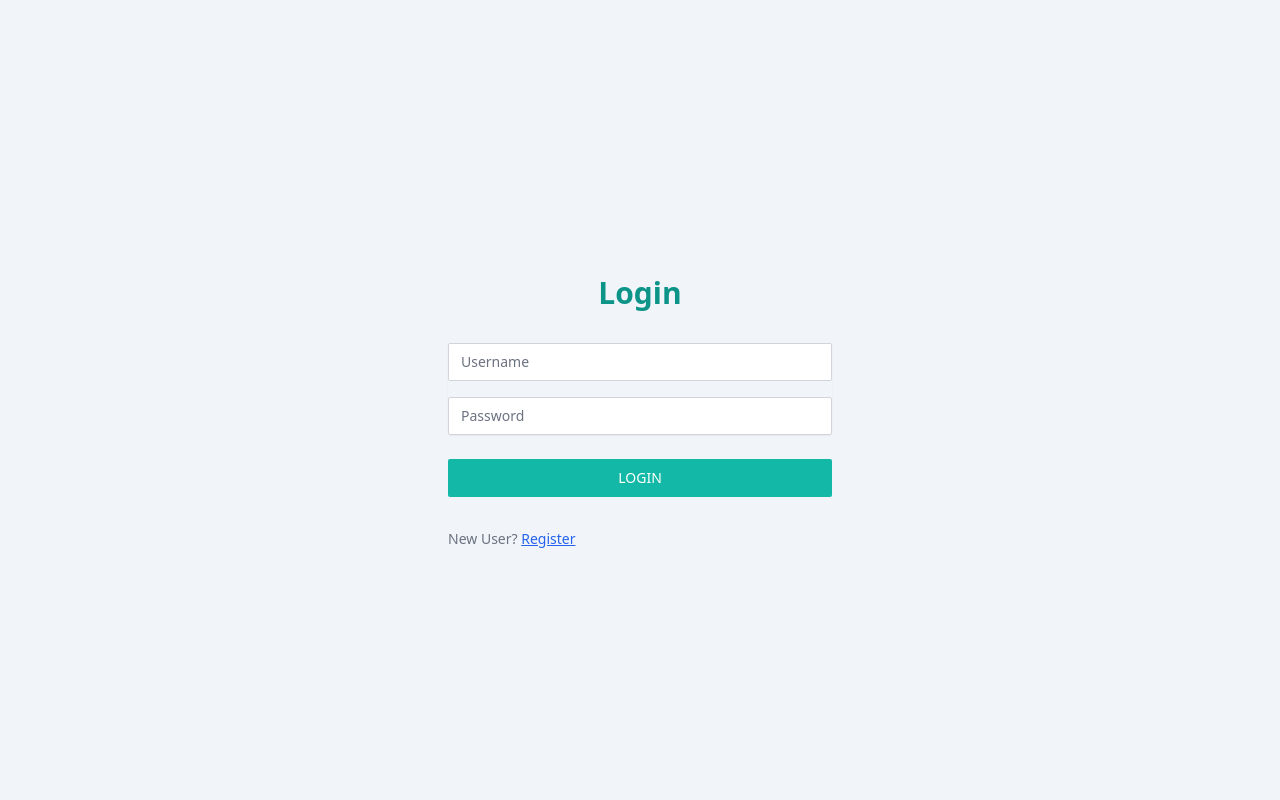
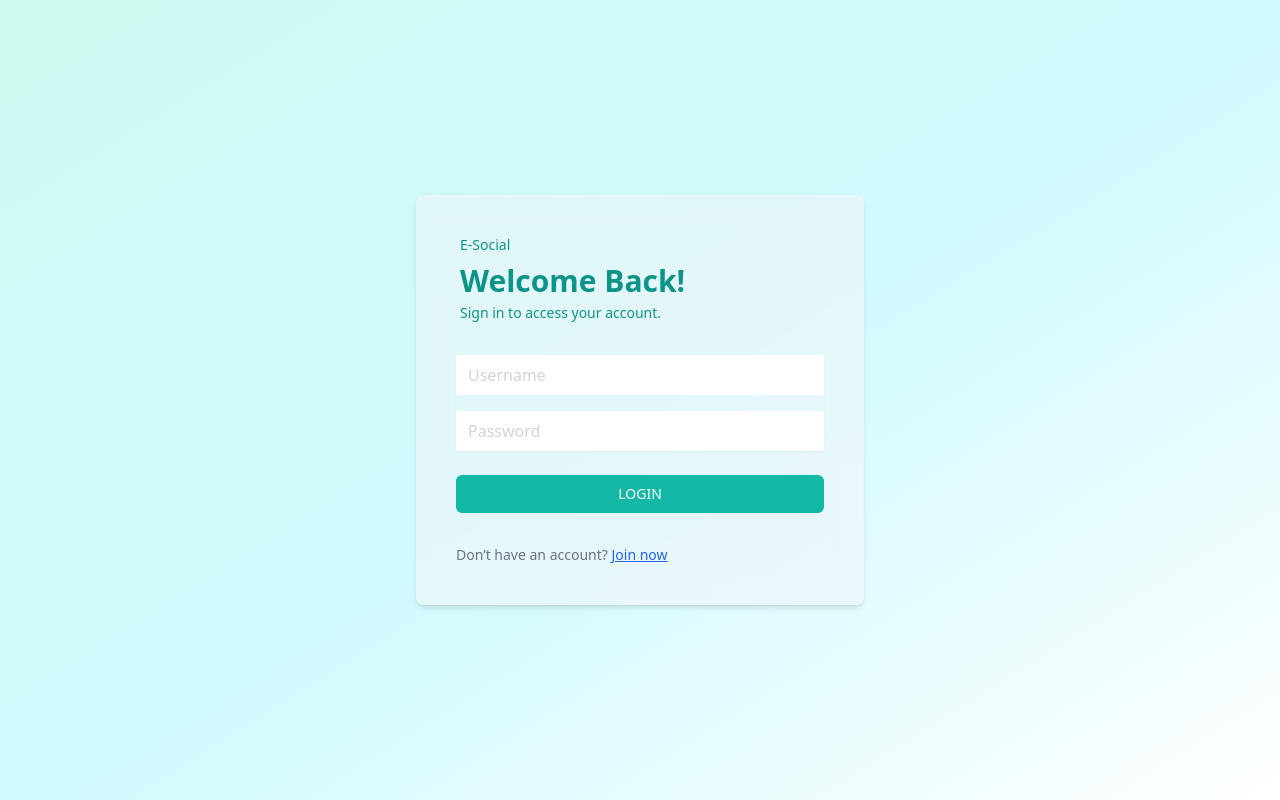
Before and after one commit to soni-naveen/E-social, a React (Vite) app: page /login in a window 1280 px wide. Built offline with nearby package versions, Linux system fonts and the light colour scheme; no server answers.

Commit message:
feat: new login, signup design

```diff
--- a/src/pages/Login.jsx
+++ b/src/pages/Login.jsx
@@ -65,11 +65,15 @@ export default function Login() {
           </div>
         </div>
       ) : (
-        <div className="min-h-screen flex items-center justify-center bg-slate-100 py-12 px-4 sm:px-6 lg:px-8">
-          <div className="max-w-sm w-full space-y-8">
-            <h2 className="mt-6 text-center text-3xl font-bold text-teal-600">
-              Login
-            </h2>
+        <div className="min-h-screen flex items-center justify-center bg-gradient-to-br from-teal-100 via-cyan-100 to-white py-12 px-3 sm:px-6 lg:px-8">
+          <div className="max-w-md w-full space-y-8 p-8 sm:p-10 backdrop-blur-md shadow-md bg-slate-100/60 rounded-lg">
+            <div className="pl-1 text-2xl sm:text-3xl text-teal-600">
+              <p className="text-xs sm:text-sm font-medium">E-Social</p>
+              <p className="font-semibold mt-2">Welcome Back!</p>
+              <p className="text-xs sm:text-sm mt-1">
+                Sign in to access your account.
+              </p>
+            </div>
 
             <form onSubmit={handleSubmit} className="mt-8 space-y-6">
               <div className="rounded-sm shadow-sm space-y-4">
@@ -81,7 +85,7 @@ export default function Login() {
                     required
                     value={formData.username}
                     onChange={handleChange}
-                    className="w-full px-3 py-2 border border-gray-300 placeholder-gray-500 text-gray-900 rounded-sm focus:outline-none focus:ring-teal-500 focus:border-teal-500 focus:z-10 sm:text-sm"
+                    className="w-full px-3 py-2 placeholder-gray-500 text-gray-900 rounded-sm focus:outline-none text-sm sm:text-base placeholder:text-neutral-300"
                     placeholder="Username"
                   />
                 </div>
@@ -93,30 +97,33 @@ export default function Login() {
                     required
                     value={formData.password}
                     onChange={handleChange}
-                    className="w-full px-3 py-2 border border-gray-300 placeholder-gray-500 text-gray-900 rounded-sm focus:outline-none focus:ring-teal-500 focus:border-teal-500 focus:z-10 sm:text-sm"
+                    className="w-full px-3 py-2 placeholder-gray-500 text-gray-900 rounded-sm focus:outline-none text-sm sm:text-base placeholder:text-neutral-300"
                     placeholder="Password"
                   />
                 </div>
               </div>
 
-              {error && <p className="text-red-500 text-sm mt-2">{error}</p>}
+              {error && (
+                <p className="text-red-500 text-xs sm:text-sm mt-2">{error}</p>
+              )}
               {successMessage && (
-                <p className="text-green-500 text-sm mt-2">{successMessage}</p>
+                <p className="text-green-500 text-xs sm:text-sm mt-2">
+                  {successMessage}
+                </p>
               )}
-
               <div>
                 <button
                   type="submit"
-                  className="w-full mx-auto flex justify-center py-2 px-4 border border-transparent text-sm font-medium rounded-sm text-white bg-teal-500 focus:outline-none focus:ring-2 focus:ring-offset-2 focus:ring-teal-600"
+                  className="w-full mx-auto flex justify-center py-2 px-4 border border-transparent text-xs sm:text-sm font-medium rounded-md text-white bg-teal-500 focus:outline-none focus:ring-2 focus:ring-offset-2 focus:ring-teal-600"
                 >
                   LOGIN
                 </button>
               </div>
             </form>
-            <div className="text-gray-500 text-sm">
-              New User?{" "}
+            <div className="text-gray-500 text-xs sm:text-sm">
+              Don’t have an account?{" "}
               <Link to="/register" className="underline text-blue-600">
-                Register
+                Join now
               </Link>
             </div>
           </div>
--- a/src/pages/Register.jsx
+++ b/src/pages/Register.jsx
@@ -1,4 +1,4 @@
-import React, { useState } from "react";
+import { useState } from "react";
 import { Link, useNavigate } from "react-router-dom";
 import Loader from "../components/Loader";
 
@@ -62,17 +62,24 @@ export default function Signup() {
     <>
       {loading ? (
         <div className="grid place-items-center items-center h-screen">
-          <Loader />
+          <div className="flex flex-col items-center">
+            <Loader />
+            <p className="text-gray-500 text-sm mt-2">Please wait...</p>
+          </div>
         </div>
       ) : (
-        <div className="min-h-screen flex items-center justify-center bg-slate-100 py-12 px-4 sm:px-6 lg:px-8">
-          <div className="max-w-sm w-full space-y-8">
-            <h2 className="mt-6 text-center text-3xl font-bold text-teal-600">
-              Create Account
-            </h2>
+        <div className="min-h-screen flex items-center justify-center bg-gradient-to-br from-teal-100 via-cyan-100 to-white py-12 px-3 sm:px-6 lg:px-8">
+          <div className="max-w-md w-full space-y-8 p-8 sm:p-10 backdrop-blur-md shadow-md bg-slate-100/60 rounded-lg">
+            <div className="pl-1 text-2xl sm:text-3xl text-teal-600">
+              <p className="text-xs sm:text-sm font-medium">E-Social</p>
+              <p className="font-semibold mt-2">Create Account</p>
+              <p className="text-xs sm:text-sm mt-1">
+                Connect with friends, meet new ones, and share moments.
+              </p>
+            </div>
 
             <form onSubmit={handleSubmit} className="mt-8 space-y-6">
-              <div className="rounded-sm shadow-sm space-y-4">
+              <div className="rounded-sm space-y-4">
                 <div>
                   <input
                     id="username"
@@ -82,8 +89,8 @@ export default function Signup() {
                     pattern="^[a-z0-9_\-]{3,10}$"
                     value={formData.username}
                     onChange={handleChange}
-                    className="w-full px-3 py-2 border border-gray-300 placeholder-gray-500 text-gray-900 rounded-sm focus:outline-none focus:ring-teal-500 focus:border-teal-500 focus:z-10 sm:text-sm"
-                    placeholder="Username"
+                    className="w-full px-3 py-2 placeholder-gray-500 text-gray-900 rounded-sm focus:outline-none text-sm sm:text-base placeholder:text-neutral-300"
+                    placeholder="username"
                   />
                 </div>
                 <div>
@@ -94,7 +101,7 @@ export default function Signup() {
                     required
                     value={formData.email}
                     onChange={handleChange}
-                    className="w-full px-3 py-2 border border-gray-300 placeholder-gray-500 text-gray-900 rounded-sm focus:outline-none focus:ring-teal-500 focus:border-teal-500 focus:z-10 sm:text-sm"
+                    className="w-full px-3 py-2 placeholder-gray-500 text-gray-900 rounded-sm focus:outline-none text-sm sm:text-base placeholder:text-neutral-300"
                     placeholder="Email address"
                   />
                 </div>
@@ -106,27 +113,31 @@ export default function Signup() {
                     required
                     value={formData.password}
                     onChange={handleChange}
-                    className="w-full px-3 py-2 border border-gray-300 placeholder-gray-500 text-gray-900 rounded-sm focus:outline-none focus:ring-teal-500 focus:border-teal-500 focus:z-10 sm:text-sm"
+                    className="w-full px-3 py-2 placeholder-gray-500 text-gray-900 rounded-sm focus:outline-none text-sm sm:text-base placeholder:text-neutral-300"
                     placeholder="Password"
                   />
                 </div>
               </div>
 
-              {error && <p className="text-red-500 text-sm mt-2">{error}</p>}
+              {error && (
+                <p className="text-red-500 text-xs sm:text-sm mt-2">{error}</p>
+              )}
               {successMessage && (
-                <p className="text-green-500 text-sm mt-2">{successMessage}</p>
+                <p className="text-green-500 text-xs sm:text-sm mt-2">
+                  {successMessage}
+                </p>
               )}
 
               <div>
                 <button
                   type="submit"
-                  className="w-full mx-auto flex justify-center py-2 px-4 border border-transparent text-sm font-medium rounded-sm text-white bg-teal-500 focus:outline-none focus:ring-2 focus:ring-offset-2 focus:ring-teal-600"
+                  className="w-full mx-auto flex justify-center py-2 px-4 border border-transparent text-xs sm:text-sm font-medium rounded-md text-white bg-teal-500 focus:outline-none focus:ring-2 focus:ring-offset-2 focus:ring-teal-600"
                 >
                   SIGN UP
                 </button>
               </div>
             </form>
-            <div className="text-gray-500 text-sm">
+            <div className="text-gray-500 text-xs sm:text-sm">
               Already have account?{" "}
               <Link to="/login" className="underline text-blue-600">
                 Login
```
